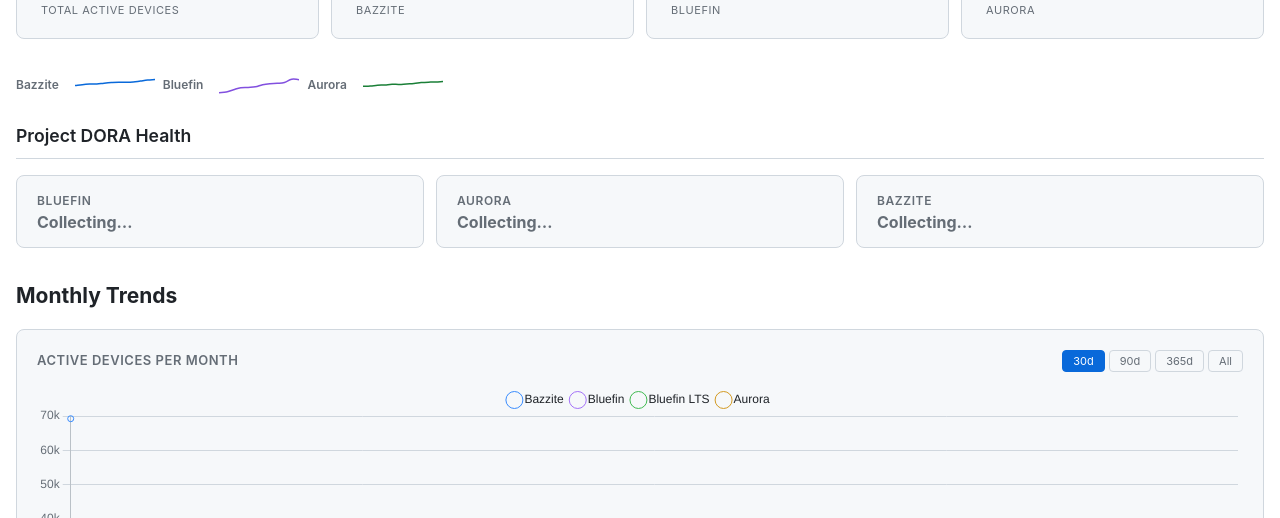
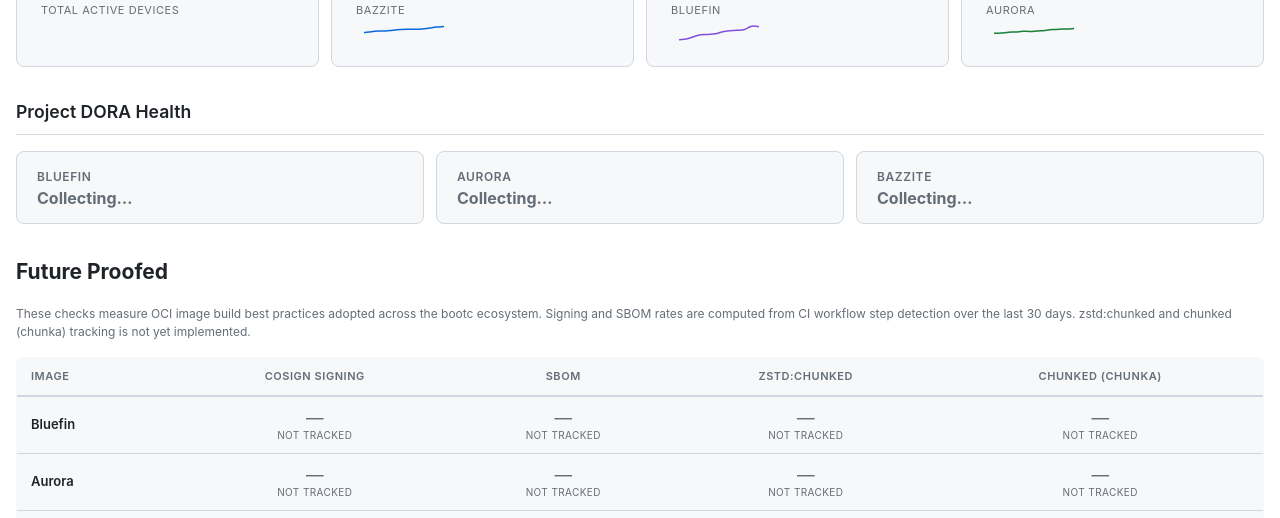
Before and after one commit to castrojo/homebrew-stats, an Astro site: page /homebrew-stats/overall in a window 1280 px wide. Shown: the part 432-950 px from the top of the page. Built offline with nearby package versions, Linux system fonts and the light colour scheme; Astro itself is replaced by a stand-in of ours.

Commit message:
feat(overall): merge sparklines into KPI cards, add Future Proofed panel
- Issue #67: integrate Sparkline inline into each CountmeKPIs card (Bazzite/Bluefin/Aurora)
  with brand colors (blue/purple/green); remove separate sparkline-row from overall/index.astro
- Issue #78: add FutureProofedPanel to Overall tab showing signing/SBOM/zstd:chunked/chunka
  status per image; derived from sign_step_success_rate_30d and sbom_step_success_rate_30d
  fields in builds data; null for metrics not yet tracked
- AGENTS.md: update Skills block to reference all 5 subskills by path; fix verify-live
  count (4 → 7 pages); fix tab count (5 → 14 pages)

just test-all: 77 passed, 7 skipped

```diff
--- a/src/components/CountmeKPIs.astro
+++ b/src/components/CountmeKPIs.astro
@@ -1,8 +1,7 @@
 ---
-interface WeekRecord {
-  distros: Record<string, number>;
-  total: number;
-}
+import type { WeekRecord } from '../lib/types.ts';
+import Sparkline from './Sparkline.astro';
+
 interface WoWGrowth {
   bazzite: number;
   bluefin: number;
@@ -13,8 +12,13 @@
 interface Props {
   currentWeek: WeekRecord | null;
   wowGrowthPct: WoWGrowth | null;
+  weekRecords?: WeekRecord[];
 }
-const { currentWeek, wowGrowthPct } = Astro.props;
+const { currentWeek, wowGrowthPct, weekRecords = [] } = Astro.props;
+
+const bazziteSparkline = weekRecords.slice(-12).map((w: WeekRecord) => w.distros?.bazzite ?? 0);
+const bluefinSparkline  = weekRecords.slice(-12).map((w: WeekRecord) => w.distros?.bluefin ?? 0);
+const auroraSparkline   = weekRecords.slice(-12).map((w: WeekRecord) => w.distros?.aurora ?? 0);
 
 function trendArrow(pct: number | null): string {
   if (pct === null) return '—';
@@ -56,6 +60,7 @@
       )}
     </div>
     <div class="kpi-label">Bazzite</div>
+    {bazziteSparkline.length >= 2 && <Sparkline data={bazziteSparkline} color="var(--blue)" label="Bazzite 12-week trend" />}
   </div>
 
   <div class="kpi-card">
@@ -68,6 +73,7 @@
       )}
     </div>
     <div class="kpi-label">Bluefin</div>
+    {bluefinSparkline.length >= 2 && <Sparkline data={bluefinSparkline} color="var(--purple)" label="Bluefin 12-week trend" />}
   </div>
 
   <div class="kpi-card">
@@ -80,6 +86,7 @@
       )}
     </div>
     <div class="kpi-label">Aurora</div>
+    {auroraSparkline.length >= 2 && <Sparkline data={auroraSparkline} color="var(--green)" label="Aurora 12-week trend" />}
   </div>
 </div>
 
--- /dev/null
+++ b/src/components/FutureProofedPanel.astro
@@ -0,0 +1,166 @@
+---
+interface ImageProof {
+  label: string;
+  signing: boolean | null;   // null = unknown/no data
+  sbom: boolean | null;
+  zstdChunked: boolean | null;  // null = no data yet
+  chunka: boolean | null;       // null = no data yet
+}
+
+interface Props {
+  images: ImageProof[];
+}
+
+const { images } = Astro.props;
+
+function statusIcon(value: boolean | null): string {
+  if (value === true) return '✅';
+  if (value === false) return '❌';
+  return '—';
+}
+
+function statusLabel(value: boolean | null): string {
+  if (value === true) return 'Yes';
+  if (value === false) return 'No';
+  return 'Not tracked';
+}
+
+function statusColor(value: boolean | null): string {
+  if (value === true) return 'var(--green)';
+  if (value === false) return 'var(--red)';
+  return 'var(--muted)';
+}
+---
+
+<section class="future-proofed-panel">
+  <p class="fp-note">
+    These checks measure OCI image build best practices adopted across the bootc ecosystem.
+    Signing and SBOM rates are computed from CI workflow step detection over the last 30 days.
+    zstd:chunked and chunked (chunka) tracking is not yet implemented.
+  </p>
+  <div class="fp-table-wrapper">
+    <table class="fp-table">
+      <thead>
+        <tr>
+          <th class="col-image">Image</th>
+          <th class="col-check">Cosign Signing</th>
+          <th class="col-check">SBOM</th>
+          <th class="col-check">zstd:chunked</th>
+          <th class="col-check">chunked (chunka)</th>
+        </tr>
+      </thead>
+      <tbody>
+        {images.map(img => (
+          <tr>
+            <td class="cell-image">{img.label}</td>
+            <td class="cell-check" style={`color:${statusColor(img.signing)}`}>
+              <span class="check-icon">{statusIcon(img.signing)}</span>
+              <span class="check-label">{statusLabel(img.signing)}</span>
+            </td>
+            <td class="cell-check" style={`color:${statusColor(img.sbom)}`}>
+              <span class="check-icon">{statusIcon(img.sbom)}</span>
+              <span class="check-label">{statusLabel(img.sbom)}</span>
+            </td>
+            <td class="cell-check" style={`color:${statusColor(img.zstdChunked)}`}>
+              <span class="check-icon">{statusIcon(img.zstdChunked)}</span>
+              <span class="check-label">{statusLabel(img.zstdChunked)}</span>
+            </td>
+            <td class="cell-check" style={`color:${statusColor(img.chunka)}`}>
+              <span class="check-icon">{statusIcon(img.chunka)}</span>
+              <span class="check-label">{statusLabel(img.chunka)}</span>
+            </td>
+          </tr>
+        ))}
+      </tbody>
+    </table>
+  </div>
+</section>
+
+<style>
+  .future-proofed-panel {
+    margin-bottom: 2rem;
+  }
+
+  .fp-note {
+    font-size: 12px;
+    color: var(--muted);
+    margin-bottom: 1rem;
+    line-height: 1.5;
+  }
+
+  .fp-table-wrapper {
+    overflow-x: auto;
+  }
+
+  .fp-table {
+    width: 100%;
+    border-collapse: collapse;
+    font-size: 13px;
+    background: var(--bg2);
+    border: 1px solid var(--border);
+    border-radius: 8px;
+    overflow: hidden;
+  }
+
+  .fp-table thead {
+    background: var(--bg2);
+    border-bottom: 2px solid var(--border);
+  }
+
+  .fp-table th {
+    padding: 10px 14px;
+    font-size: 11px;
+    font-weight: 600;
+    text-transform: uppercase;
+    letter-spacing: 0.05em;
+    color: var(--muted);
+    text-align: left;
+  }
+
+  .fp-table th.col-check {
+    text-align: center;
+  }
+
+  .fp-table td {
+    padding: 10px 14px;
+    border-top: 1px solid var(--border);
+    vertical-align: middle;
+  }
+
+  .fp-table tbody tr:first-child td {
+    border-top: none;
+  }
+
+  .cell-image {
+    font-weight: 600;
+    color: var(--text);
+  }
+
+  .cell-check {
+    text-align: center;
+    white-space: nowrap;
+  }
+
+  .check-icon {
+    display: block;
+    font-size: 1.1rem;
+    line-height: 1.2;
+  }
+
+  .check-label {
+    display: block;
+    font-size: 10px;
+    text-transform: uppercase;
+    letter-spacing: 0.04em;
+  }
+
+  @media (max-width: 600px) {
+    .fp-table th,
+    .fp-table td {
+      padding: 8px 10px;
+    }
+    .check-label {
+      display: none;
+    }
+  }
+</style>
--- a/src/pages/overall/index.astro
+++ b/src/pages/overall/index.astro
@@ -5,19 +5,62 @@
 import DistroTrendChart from '../../components/DistroTrendChart.astro';
 import EcosystemPieChart from '../../components/EcosystemPieChart.astro';
 import EcosystemGrowthChart from '../../components/EcosystemGrowthChart.astro';
-import Sparkline from '../../components/Sparkline.astro';
 import data from '../../data/countme.json';
 import DORAComparisonSection from '../../components/DORAComparisonSection.astro';
-import type { BuildsData } from '../../lib/types.ts';
+import FutureProofedPanel from '../../components/FutureProofedPanel.astro';
+import type { BuildsData, BuildRepoMetrics } from '../../lib/types.ts';
 import bluefinBuilds from '../../data/builds-bluefin.json';
 import auroraBuilds from '../../data/builds-aurora.json';
 import bazziteBuilds from '../../data/builds-bazzite.json';
 
 const generatedAt = new Date(data.generated_at).toUTCString();
 const weekRecords = data.history.week_records ?? [];
-const bazziteWeekly = weekRecords.slice(-12).map((w: any) => w.distros?.bazzite ?? 0);
-const bluefinWeekly = weekRecords.slice(-12).map((w: any) => w.distros?.bluefin ?? 0);
-const auroraWeekly  = weekRecords.slice(-12).map((w: any) => w.distros?.aurora ?? 0);
+
+/**
+ * Derive a boolean | null for a supply chain metric from a builds dataset.
+ * Uses per-repo rate fields (sign_step_success_rate_30d / sbom_step_success_rate_30d).
+ * -1 means "step not detected in pipeline" — treated the same as missing data (null).
+ * If at least one repo has real data, use the mean rate; threshold >= 80 → true.
+ */
+function deriveRate(
+  repos: BuildRepoMetrics[],
+  field: 'sign_step_success_rate_30d' | 'sbom_step_success_rate_30d',
+): boolean | null {
+  const validRates = repos
+    .map(r => r[field])
+    .filter((v): v is number => v !== undefined && v !== -1);
+  if (validRates.length === 0) return null;
+  const mean = validRates.reduce((a, b) => a + b, 0) / validRates.length;
+  return mean >= 80;
+}
+
+const bluefinRepos = (bluefinBuilds as unknown as BuildsData).repos ?? [];
+const auroraRepos  = (auroraBuilds  as unknown as BuildsData).repos ?? [];
+const bazziteRepos = (bazziteBuilds as unknown as BuildsData).repos ?? [];
+
+const imageProofData = [
+  {
+    label: 'Bluefin',
+    signing:     deriveRate(bluefinRepos, 'sign_step_success_rate_30d'),
+    sbom:        deriveRate(bluefinRepos, 'sbom_step_success_rate_30d'),
+    zstdChunked: null as boolean | null,
+    chunka:      null as boolean | null,
+  },
+  {
+    label: 'Aurora',
+    signing:     deriveRate(auroraRepos, 'sign_step_success_rate_30d'),
+    sbom:        deriveRate(auroraRepos, 'sbom_step_success_rate_30d'),
+    zstdChunked: null as boolean | null,
+    chunka:      null as boolean | null,
+  },
+  {
+    label: 'Bazzite',
+    signing:     deriveRate(bazziteRepos, 'sign_step_success_rate_30d'),
+    sbom:        deriveRate(bazziteRepos, 'sbom_step_success_rate_30d'),
+    zstdChunked: null as boolean | null,
+    chunka:      null as boolean | null,
+  },
+];
 ---
 
 <Layout title="Overall — homebrew-stats" activeTab="overall">
@@ -43,21 +86,17 @@
   <CountmeKPIs
     currentWeek={data.current_week as any}
     wowGrowthPct={data.wow_growth_pct as any}
+    weekRecords={weekRecords as any}
   />
-  <div class="sparkline-row">
-    <span class="sparkline-label">Bazzite</span>
-    <Sparkline data={bazziteWeekly} color="var(--blue)" label="Bazzite 12-week trend" />
-    <span class="sparkline-label">Bluefin</span>
-    <Sparkline data={bluefinWeekly} color="var(--purple)" label="Bluefin 12-week trend" />
-    <span class="sparkline-label">Aurora</span>
-    <Sparkline data={auroraWeekly} color="var(--green)" label="Aurora 12-week trend" />
-  </div>
 
   <DORAComparisonSection
     bluefin={bluefinBuilds as unknown as BuildsData}
     aurora={auroraBuilds as unknown as BuildsData}
     bazzite={bazziteBuilds as unknown as BuildsData}
   />
+
+  <h2>Future Proofed</h2>
+  <FutureProofedPanel images={imageProofData} />
 
   <section class="charts-section">
     <h2>Monthly Trends</h2>
@@ -100,16 +139,4 @@
   .explainer p { margin: 0; }
   .explainer strong { color: var(--text); }
   .explainer a { color: var(--blue); }
-  .sparkline-row {
-    display: flex;
-    align-items: center;
-    gap: 0.5rem;
-    margin-bottom: 1.5rem;
-    flex-wrap: wrap;
-  }
-  .sparkline-label {
-    font-size: 12px;
-    font-weight: 600;
-    color: var(--muted);
-  }
 </style>
```
Also changed, not shown: AGENTS.md (+10 -6 lines).
